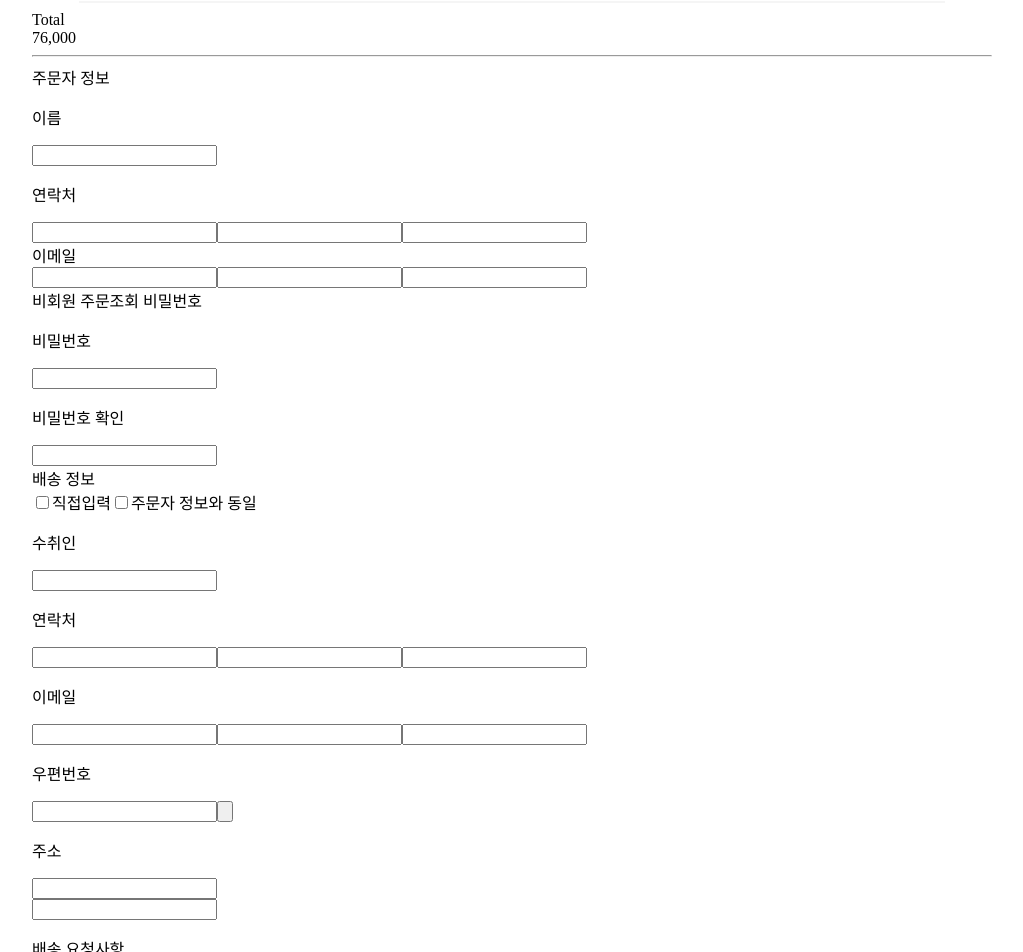
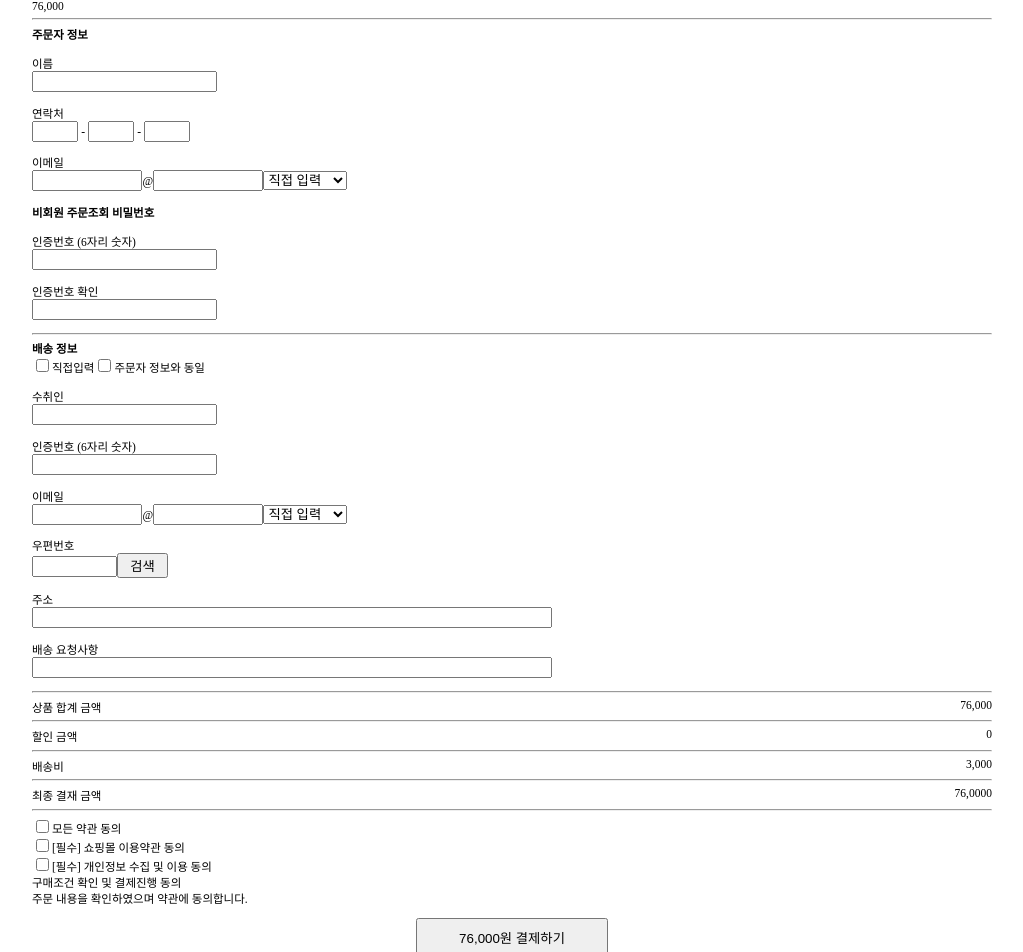
Before and after one commit to Sol-cito/Troinez-FE, a Next.js app: page /en/order in a window 1280 px wide. Shown: the part 451-1403 px from the top of the page, without its empty margins (128-1151 px from the left). Built offline with nearby package versions, Linux system fonts and the light colour scheme; no server answers.

Commit message:
cookie 방식 카트 구현 및 productDetail에서 장바구니 클릭 시 모달버튼 구현

```diff
--- a/app/[locale]/cart/page.module.scss
+++ b/app/[locale]/cart/page.module.scss
@@ -1,18 +1,20 @@
 $product_image_size: 10vw;
 $font_size: 0.9vw;
 
-.cart {
+.body_container {
   font-size: $font_size;
+  .row_container {
+    margin: 0 3% 0 3%;
+    .product_list_box {
+      width: 90%;
+    }
+  }
   .cart_info_box {
     margin-left: 5%;
     font-weight: bold;
     font-size: 1.2vw;
   }
-  .product_info_container {
-    .product_list_box {
-      width: 90%;
-    }
-  }
+
   .product_price_info_box {
     margin-left: 5%;
   }
--- a/app/[locale]/order/page.module.scss
+++ b/app/[locale]/order/page.module.scss
@@ -0,0 +1,25 @@
+$font_size: 0.9vw;
+
+.body_container {
+  font-size: $font_size;
+  .row_container {
+    .row_title {
+      font-weight: bolder;
+    }
+  }
+}
+
+.space_between {
+  display: flex;
+  justify-content: space-between;
+}
+
+.center {
+  text-align: center;
+}
+
+.payment_btn {
+  width: 15vw;
+  height: 3vw;
+  margin: 1vw 0 2vw 0;
+}
--- a/app/[locale]/order/page.tsx
+++ b/app/[locale]/order/page.tsx
@@ -1,105 +1,68 @@
 import OrderProduct from '@/components/order/orderProduct';
+import InputBox from '@/components/cart/input/InputBox';
 import styles from './page.module.scss';
 
 export default function Order() {
   return (
-    <div className={styles.order}>
-      <div>
+    <div className={styles.body_container}>
+      <div className={styles.row_container}>
         <hr />
-        <div className={styles.product_info_container}>
-          <div className={styles.product_list_box}>
         <OrderProduct />
         <OrderProduct />
       </div>
-          <div className={styles.product_total_price}>
+      <div className={styles.row_container}>
+        <hr />
         <div>Total</div>
         <div>76,000</div>
+        <hr />
       </div>
-        </div>
+      <div className={styles.row_container}>
+        <span className={styles.row_title}>주문자 정보</span>
+        <InputBox boxType="name" />
+        <InputBox boxType="phone" />
+        <InputBox boxType="email" />
+        <span className={styles.row_title}>비회원 주문조회 비밀번호</span>
+        <InputBox boxType="certificationNumber" />
+        <InputBox boxType="certificationNumberCheck" />
         <hr />
-        <div className={styles.order_info_container}>
-          <div>주문자 정보</div>
-          <div>
-            <p>이름</p>
-            <input type="text" />
-          </div>
-          <div>
-            <p>연락처</p>
-            <div>
-              <input type="text" />
-              <input type="text" />
-              <input type="text" />
-            </div>
-          </div>
-          <div>이메일</div>
-          <input type="text" />
-          <input type="text" />
-          <input type="text" />
-          <div>비회원 주문조회 비밀번호</div>
-          <div>
-            <p>비밀번호</p>
-            <div>
-              <input type="text" />
-            </div>
-            <p>비밀번호 확인</p>
-            <div>
-              <input type="text" />
-            </div>
-          </div>
-          <div>배송 정보</div>
+        <span className={styles.row_title}>배송 정보</span>
         <div>
           <input type="checkbox" />
           <span>직접입력</span>
           <input type="checkbox" />
           <span>주문자 정보와 동일</span>
         </div>
-          <p>수취인</p>
-          <div>
-            <input type="text" />
+        <InputBox boxType="receiver" />
+        <InputBox boxType="certificationNumber" />
+        <InputBox boxType="email" />
+        <InputBox boxType="zipCode" />
+        <InputBox boxType="address" />
+        <InputBox boxType="request" />
+        <hr />
       </div>
-          <p>연락처</p>
-          <div>
-            <input type="text" />
-            <input type="text" />
-            <input type="text" />
+      <div className={styles.row_container}>
+        <div className={styles.space_between}>
+          <span>상품 합계 금액</span>
+          <span>76,000</span>
         </div>
-          <p>이메일</p>
-          <div>
-            <input type="text" />
-            <input type="text" />
-            <input type="text" />
+        <hr />
+        <div className={styles.space_between}>
+          <span>할인 금액</span>
+          <span>0</span>
         </div>
-          <p>우편번호</p>
-          <div>
-            <input type="text" />
-            <input type="button" />
+        <hr />
+        <div className={styles.space_between}>
+          <span>배송비</span>
+          <span>3,000</span>
         </div>
-          <p>주소</p>
-          <div>
-            <input type="text" />
+        <hr />
+        <div className={styles.space_between}>
+          <span>최종 결재 금액</span>
+          <span>76,0000</span>
         </div>
-          <div>
-            <input type="text" />
+        <hr />
       </div>
-          <p>배송 요청사항</p>
-          <div>
-            <input type="text" />
-          </div>
-          <div>결재수단</div>
-          <p>결재수단 선택</p>
-          <div>
-            <p>상품합계금액</p>
-          </div>
-          <div>
-            <p>할인금액</p>
-          </div>
-          <div>
-            <p>배송비</p>
-          </div>
-          <div>
-            <p>최종결제금액</p>
-          </div>
-          <div>
+      <div className={styles.row_container}>
         <div>
           <input type="checkbox" />
           <span>모든 약관 동의</span>
@@ -118,11 +81,13 @@ export default function Order() {
         <div>
           <span>주문 내용을 확인하였으며 약관에 동의합니다.</span>
         </div>
-            <div>
-              <input type="button" value="76,000원 결제하기" />
       </div>
-          </div>
-        </div>
+      <div className={`${styles.row_container} ${styles.center}`}>
+        <input
+          className={styles.payment_btn}
+          type="button"
+          value="76,000원 결제하기"
+        />
       </div>
     </div>
   );
--- /dev/null
+++ b/components/cart/input/InputBox.module.scss
@@ -0,0 +1,24 @@
+.input_box {
+  margin: 1vw 0 1vw 0;
+}
+.phone_number {
+  width: 3vw;
+}
+.email_id {
+  width: 4vw;
+}
+.email {
+  width: 8vw;
+}
+.zipcode {
+  width: 6vw;
+}
+.zipcode_btn {
+  width: 4vw;
+}
+.address {
+  width: 40vw;
+}
+.request {
+  width: 40vw;
+}
--- /dev/null
+++ b/components/cart/input/InputBox.tsx
@@ -0,0 +1,94 @@
+import styles from './inputBox.module.scss';
+
+export default function InputBox({ boxType }: { boxType: string }) {
+  let titleHTML = null;
+  let inputBoxHTML = null;
+
+  let title = '';
+
+  if (boxType === 'name') {
+    title = '이름';
+    inputBoxHTML = (
+      <div>
+        <input className={styles.name} type="text" />
+      </div>
+    );
+  } else if (boxType === 'certificationNumber') {
+    title = '인증번호 (6자리 숫자)';
+    inputBoxHTML = (
+      <div>
+        <input className={styles.password} type="text" />
+      </div>
+    );
+  } else if (boxType === 'certificationNumberCheck') {
+    title = '인증번호 확인';
+    inputBoxHTML = (
+      <div>
+        <input className={styles.password_check} type="password" />
+      </div>
+    );
+  } else if (boxType === 'email') {
+    title = '이메일';
+    inputBoxHTML = (
+      <div>
+        <input className={styles.email} type="text" />
+        <span>@</span>
+        <input className={styles.email} type="text" />
+        <select className={styles.email_list}>
+          <option value="직접 입력">직접 입력</option>
+          <option value="naver.com">naver.com</option>
+        </select>
+      </div>
+    );
+  } else if (boxType === 'receiver') {
+    title = '수취인';
+    inputBoxHTML = (
+      <div>
+        <input className={styles.receiver} type="text" />
+      </div>
+    );
+  } else if (boxType === 'zipCode') {
+    title = '우편번호';
+    inputBoxHTML = (
+      <div>
+        <input className={styles.zipcode} type="text" readOnly />
+        <input className={styles.zipcode_btn} type="button" value="검색" />
+      </div>
+    );
+  } else if (boxType === 'address') {
+    title = '주소';
+    inputBoxHTML = (
+      <div>
+        <input className={styles.address} type="text" readOnly />
+      </div>
+    );
+  } else if (boxType === 'request') {
+    title = '배송 요청사항';
+    inputBoxHTML = (
+      <div>
+        <input className={styles.request} type="text" readOnly />
+      </div>
+    );
+  } else if (boxType === 'phone') {
+    title = '연락처';
+    inputBoxHTML = (
+      <div>
+        <input className={styles.phone_number} type="text" />
+        <span> - </span>
+        <input className={styles.phone_number} type="text" />
+        <span> - </span>
+        <input className={styles.phone_number} type="text" />
+      </div>
+    );
+  } else {
+    title = '-';
+  }
+
+  titleHTML = <div>{title}</div>;
+  return (
+    <div className={styles.input_box}>
+      {titleHTML}
+      {inputBoxHTML}
+    </div>
+  );
+}
--- /dev/null
+++ b/components/product/modal/PaymentPopUpmodal.module.scss
@@ -0,0 +1,36 @@
+.box {
+  font-weight: bolder;
+  position: fixed;
+  top: 50%;
+  left: 50%;
+  transform: translate(-50%, -50%);
+  background-color: #fff;
+}
+.box_container {
+  width: 20vw;
+  height: 8vw;
+  border: solid 1px;
+  .title_container {
+    width: 100%;
+    height: 5vw;
+    line-height: 5vw;
+    text-align: center;
+    border-bottom: solid 1px;
+  }
+  .button_container {
+    width: 100%;
+    height: 3vw;
+    button {
+      width: 50%;
+      height: 3vw;
+      border: 0;
+      border-right: solid 1px;
+      border-bottom: solid 1px;
+    }
+    .link {
+      button {
+        border-right: 0;
+      }
+    }
+  }
+}
```
Also changed, not shown: app/[locale]/cart/page.tsx (+9 -8 lines), app/[locale]/products/item/[id]/page.tsx (+25 -5 lines), components/product/modal/PaymentPopUpmodal.tsx (added, +22 -0 lines), utils/tokenUtils.tsx (added, +27 -0 lines). Lines whose indentation alone changed are shown as unchanged.
